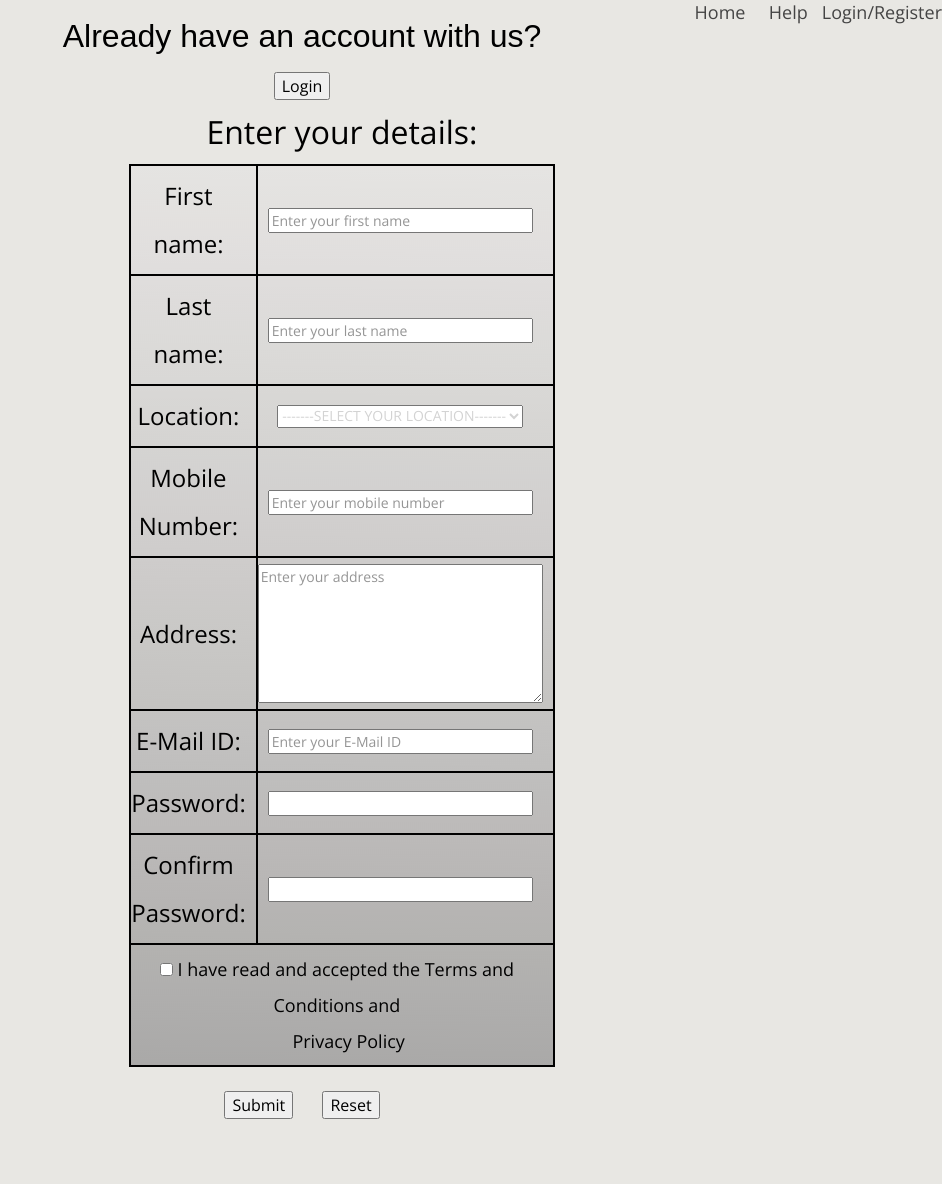
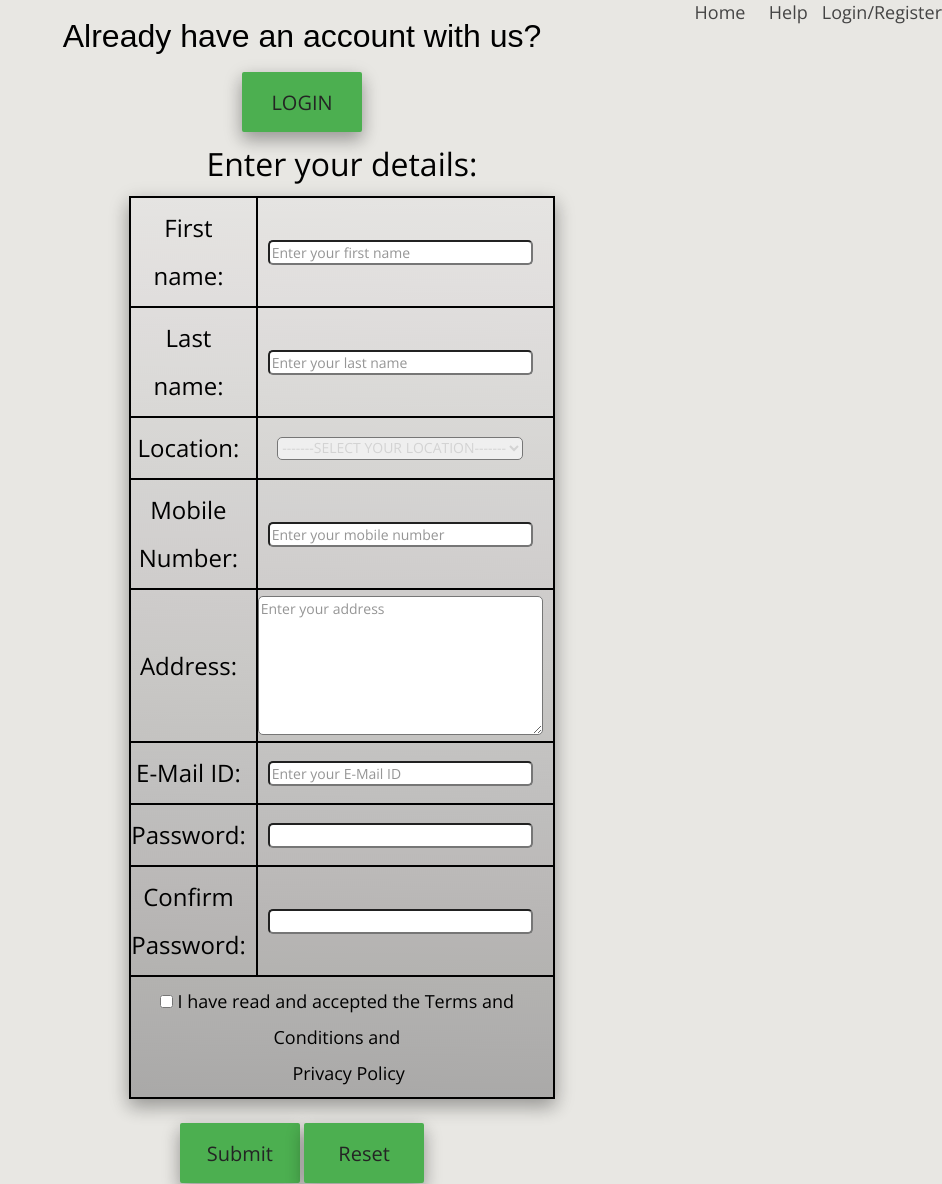
Before and after one commit to ychiheb98/Projet-Web-CESI, a PHP site: page /register.php in a window 1280 px wide. Shown: the whole page, without its empty margins (338-1280 px from the left). Run offline with PHP 8.4, Linux system fonts and the light colour scheme.

Commit message:
register.php
Button do

```diff
--- a/register.php
+++ b/register.php
@@ -149,23 +149,23 @@ function validate()
 <FORM action="login.php">
 <P align="CENTER"><FONT size="6" color="BLACK" face="Arial">
 Already have an account with us?<BR></FONT><BR>
-<INPUT TYPE="submit" value="Login" id="login" class="button">
+<INPUT TYPE="submit" value="LOGIN" id="login" class="button" style="border-radius: 2px;width:120px;height:60px; background-color: #4CAF50; color: #242424;font-size: 20px; border: 2px solid #4CAF50; box-shadow: 0 8px 16px 0 rgba(0,0,0,0.2), 0 6px 20px 0 rgba(0,0,0,0.19);">
 </P>
 </FORM>
 <FORM name="register" method="post" action="register.php" onsubmit="return validate()" style="width:27%;">
-<TABLE border="2" bordercolor="BLACK" style=" background-image: url(background7.png);">
+<TABLE border="2" bordercolor="BLACK" style=" background-image: url(background7.png); box-shadow: 0 8px 16px 0 rgba(0,0,0,0.2), 0 6px 20px 0 rgba(0,0,0,0.19);">
 <CAPTION style="text-align:center"><FONT size="6" color="BLACK">Enter your details:</FONT></CAPTION>
 <TR class="left">
 <TD style="border: 2px solid black;text-align:center"><FONT size="5" color="BLACK">First name:</FONT></TD>
-<TD style="border: 2px solid black;text-align:center"><INPUT name="fname" type="TEXT" placeholder="Enter your first name" size="30" maxlength="30" align="center" id="fname"></TD>
+<TD style="border: 2px solid black;text-align:center"><INPUT name="fname" type="TEXT" placeholder="Enter your first name" size="30" maxlength="30" align="center" id="fname"  style="border-radius: 5px;"></TD>
 </TR>
 <TR class="left">
 <TD style="border: 2px solid black;text-align:center"><FONT size="5" color="BLACK">Last name:</FONT></TD>
-<TD style="border: 2px solid black;text-align:center"><INPUT type="TEXT" name="lname" align="center" size="30" maxlength="30" placeholder="Enter your last name" id="lname"></TD>
+<TD style="border: 2px solid black;text-align:center"><INPUT type="TEXT" name="lname" align="center" size="30" maxlength="30" placeholder="Enter your last name" id="lname" style="border-radius: 5px;"></TD>
 </TR>
 <TR class="left">
 <TD style="border: 2px solid black;text-align:center"><FONT size="5" color="BLACK">Location:</FONT></TD>
-<TD style="border: 2px solid black;text-align:center"><SELECT name="location" id="location" style="color:#d3d3d3;" onchange="document.postElementById('location').style.color='black';">
+<TD style="border: 2px solid black;text-align:center"><SELECT name="location" id="location" style="color:#d3d3d3; border-radius: 5px;" onchange="document.postElementById('location').style.color='black';">
 <OPTION VALUE="none" disabled selected>-------SELECT YOUR LOCATION-------</OPTION>
 <OPTION VALUE="Kandivali West" style="color:black;">Kandivali West</OPTION>
 <OPTION VALUE="Kandivali East" style="color:black;">Kandivali East</OPTION>
@@ -175,32 +175,33 @@ Already have an account with us?<BR></FONT><BR>
 </TR>
 <TR class="left">
 <TD style="border: 2px solid black;text-align:center"><FONT size="5" color="BLACK">Mobile Number:</FONT></TD>
-<TD style="border: 2px solid black;text-align:center"><INPUT type="TEXT" name="mob" size="30" maxlength="10" placeholder="Enter your mobile number" id="mob"></TD>
+<TD style="border: 2px solid black;text-align:center"><INPUT type="TEXT" name="mob" size="30" maxlength="10" placeholder="Enter your mobile number" id="mob" style="border-radius: 5px;"></TD>
 </TR>
 <TR class="left">
 <TD style="border: 2px solid black;text-align:center"><FONT size="5" color="BLACK">Address:</FONT></TD>
-<TD class="left" style="border: 2px solid black;text-align:center"><TEXTAREA rows="7" cols="33" wrap="physical" placeholder="Enter your address" id="addr" name="addr"></TEXTAREA></TD>
+<TD class="left" style="border: 2px solid black;text-align:center"><TEXTAREA rows="7" cols="33" wrap="physical" placeholder="Enter your address" id="addr" name="addr" style="border-radius: 5px;"></TEXTAREA></TD>
 </TR>
 <TR class="left">
 <TD style="border: 2px solid black;text-align:center"><FONT size="5" color="BLACK">E-Mail ID:</FONT></TD>
-<TD style="border: 2px solid black;text-align:center"><INPUT name="email" type="TEXT" id="email" placeholder="Enter your E-Mail ID" size="30" maxlength="30"></TD>
+<TD style="border: 2px solid black;text-align:center"><INPUT name="email" type="TEXT" id="email" placeholder="Enter your E-Mail ID" size="30" maxlength="30" style="border-radius: 5px;"></TD>
 </TR>
 <TR class="left">
 <TD style="border: 2px solid black;text-align:center"><FONT size="5" color="BLACK">Password:</FONT></TD>
-<TD style="border: 2px solid black;text-align:center"><INPUT type="PASSWORD" name="pw" size="30"  id="pw"></TD>
+<TD style="border: 2px solid black;text-align:center"><INPUT type="PASSWORD" name="pw" size="30" id="pw" style="border-radius: 5px;"></TD>
 </TR>
 <TR class="left">
 <TD style="border: 2px solid black;text-align:center"><FONT size="5" color="BLACK">Confirm Password:</FONT></TD>
-<TD style="border: 2px solid black;text-align:center"><INPUT type="PASSWORD" name="cpw" size="30" id="cpw"></TD>
+<TD style="border: 2px solid black;text-align:center"><INPUT type="PASSWORD" name="cpw" size="30" id="cpw" style="border-radius: 5px;"></TD>
 </TR>
 <TR class="left">
 <TD colspan="2" style="border: 2px solid black;text-align:center"><FONT size="4" color="BLACK">
-<INPUT type="checkbox" name="tc" value="tc">
+<INPUT type="checkbox" name="tc" value="tc" style="border-radius: 5px;">
 I have read and accepted the Terms and Conditions and <BR>&nbsp&nbsp&nbsp&nbsp&nbspPrivacy Policy</FONT></TD>
 </TR>
 </TABLE><BR>
-<P><INPUT TYPE="Submit" value="Submit" name="submit" id="submit" class="button" onclick="if(!this.form.tc.checked){alert('You must agree to the terms first.');return false}">&nbsp&nbsp&nbsp&nbsp&nbsp&nbsp
-<INPUT TYPE="Reset" value="Reset" id="reset" class="button"></P></FORM>
+<P><INPUT TYPE="Submit" value="Submit" id="submit" onclick="if(!this.form.tc.checked){alert('You must agree to the terms first.');return false}" class="button" style="border-radius: 2px;width:120px;height:60px; background-color: #4CAF50; color: #242424;font-size: 20px; border: 2px solid #4CAF50; box-shadow: 0 8px 16px 0 rgba(0,0,0,0.2), 0 6px 20px 0 rgba(0,0,0,0.19);">
+<INPUT TYPE="Reset" value="Reset" id="reset" class="button" style="border-radius: 2px;width:120px;height:60px; background-color: #4CAF50; color: #242424;font-size: 20px; border: 2px solid #4CAF50; box-shadow: 0 8px 16px 0 rgba(0,0,0,0.2), 0 6px 20px 0 rgba(0,0,0,0.19);">
+</P></FORM>
 <HR width="1000">
 </center>
 </BODY>
```
